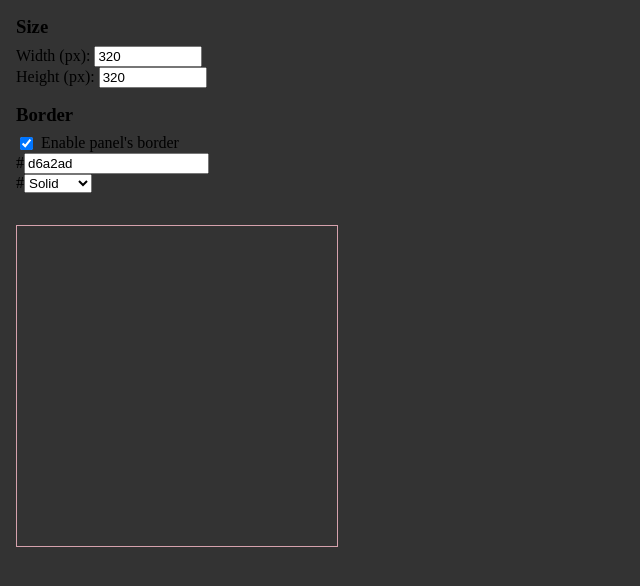
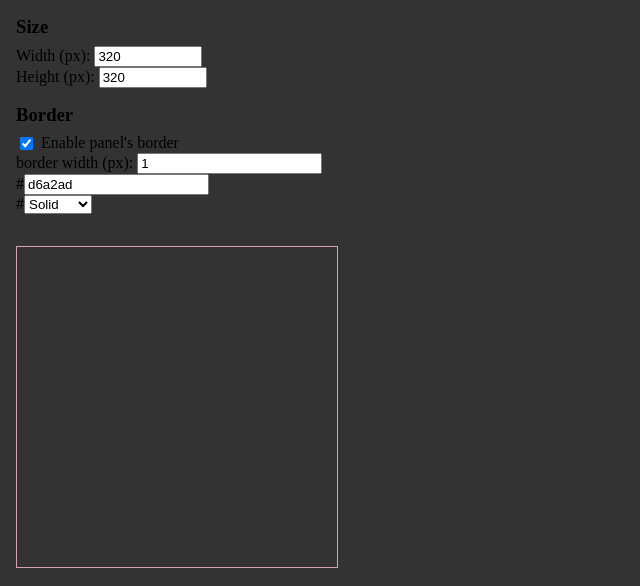
Before and after one commit to FlorianDancausse/panel-generator, an Angular app: page / in a window 1280 px wide. Shown: the top 586 px of the page, without its empty margins (0-640 px from the left). Built offline with nearby package versions, Linux system fonts and the light colour scheme.

Commit message:
:sparkles: 0.2.1: Panel border's width can be changed

```diff
--- a/src/app/app.component.html
+++ b/src/app/app.component.html
@@ -10,9 +10,11 @@
   <app-bloc-border
     class="bloc border"
     [isBorderModel]="isPanelBorder"
+    [borderWidthModel]="panelBorderWidth"
     [borderColorModel]="panelBorderColor"
     [borderStyleModel]="panelBorderStyle"
     (isBorderEmitter)="onIsPanelBorder($event)"
+    (borderWidthEmitter)="onBorderWidthEmitter($event)"
     (borderColorEmitter)="onBorderColorEmitter($event)"
     (borderStyleEmitter)="onBorderStyleEmitter($event)"
   >
--- a/src/app/app.component.scss
+++ b/src/app/app.component.scss
@@ -1,9 +1,10 @@
 :host {
     display: flex;
     flex-direction: column;
-    height: 100%;
+    min-height: 100%;
     padding: 16px;
     box-sizing: border-box;
+    background-color: #333;
 
     .setup {
         display: flex;
--- a/src/app/app.component.ts
+++ b/src/app/app.component.ts
@@ -19,13 +19,13 @@ export class AppComponent {
    */
   isPanelBorder: boolean;
   /**
+   * Width used for the panel's border
+   */
+  panelBorderWidth: number;
+  /**
    * Color used for the panel's border
    */
   panelBorderColor: string;
-  /**
-   * Width used for the panel's border
-   */
-  panelBorderWidth: number;
   /**
    * Style used for the panel's border
    */
@@ -68,6 +68,16 @@ export class AppComponent {
   }
 
   /**
+   * Change the panel's border width
+   *
+   * @param width new border width for the panel
+   */
+  onBorderWidthEmitter(width: number) {
+    console.log(width);
+    this.panelBorderWidth = width;
+  }
+
+  /**
    * Change the panel's border color
    *
    * @param color new border color for the panel
--- a/src/app/shared/bloc-border/bloc-border.component.html
+++ b/src/app/shared/bloc-border/bloc-border.component.html
@@ -3,6 +3,10 @@
   <input id="enable-border" name="check-enable-border" type="checkbox" [(ngModel)]="isBorderModel" (ngModelChange)="changeBorderActivation($event)"/>
   <label for="enable-border">Enable panel's border</label>
 </form>
+<form>
+    <label for="border-width">border width (px): </label>
+    <input id="border-width" name="input-border-width" type="text" [(ngModel)]="borderWidthModel" (ngModelChange)="changeBorderWidth($event)">
+  </form>
 <form>
   <label for="border-color">#</label>
   <input id="border-color" name="input-border-color" type="text" [(ngModel)]="borderColorModel" (ngModelChange)="changeBorderColor($event)">
--- a/src/app/shared/bloc-border/bloc-border.component.ts
+++ b/src/app/shared/bloc-border/bloc-border.component.ts
@@ -11,6 +11,10 @@ export class BlocBorderComponent {
    */
   @Output() isBorderEmitter = new EventEmitter<boolean>();
   /**
+   * Width to emit
+   */
+  @Output() borderWidthEmitter = new EventEmitter<number>();
+  /**
    * Color to emit
    */
   @Output() borderColorEmitter = new EventEmitter<string>();
@@ -23,6 +27,10 @@ export class BlocBorderComponent {
    * Used for ngModel, to hide/show the border
    */
   @Input() isBorderModel: boolean;
+  /**
+   * Used for ngModel, to change the border width
+   */
+  @Input() borderWidthModel: number;
   /**
    * Used for ngModel, to change the border color
    */
@@ -45,6 +53,15 @@ export class BlocBorderComponent {
   }
 
   /**
+   * Emit the new border width
+   *
+   * @param newWidth Width for the border
+   */
+  public changeBorderWidth(newWidth: number) {
+    this.borderWidthEmitter.emit(newWidth);
+  }
+
+  /**
    * Emit the new border color
    *
    * @param newColor String from an input, this string does not contains the hexa's hashtag
@@ -61,7 +78,6 @@ export class BlocBorderComponent {
    * @param newStyle Style for the border
    */
   public changeBorderStyle(newStyle: string) {
-    console.log(newStyle);
     this.borderStyleEmitter.emit(newStyle);
   }
 
--- a/src/styles.scss
+++ b/src/styles.scss
@@ -5,7 +5,6 @@ html, body {
     height: 100%;
     margin: 0;
     padding: 0;
-    background-color: #333;
 }
 
 p, h1, h2, h3, h4, h5, h6 {
```
